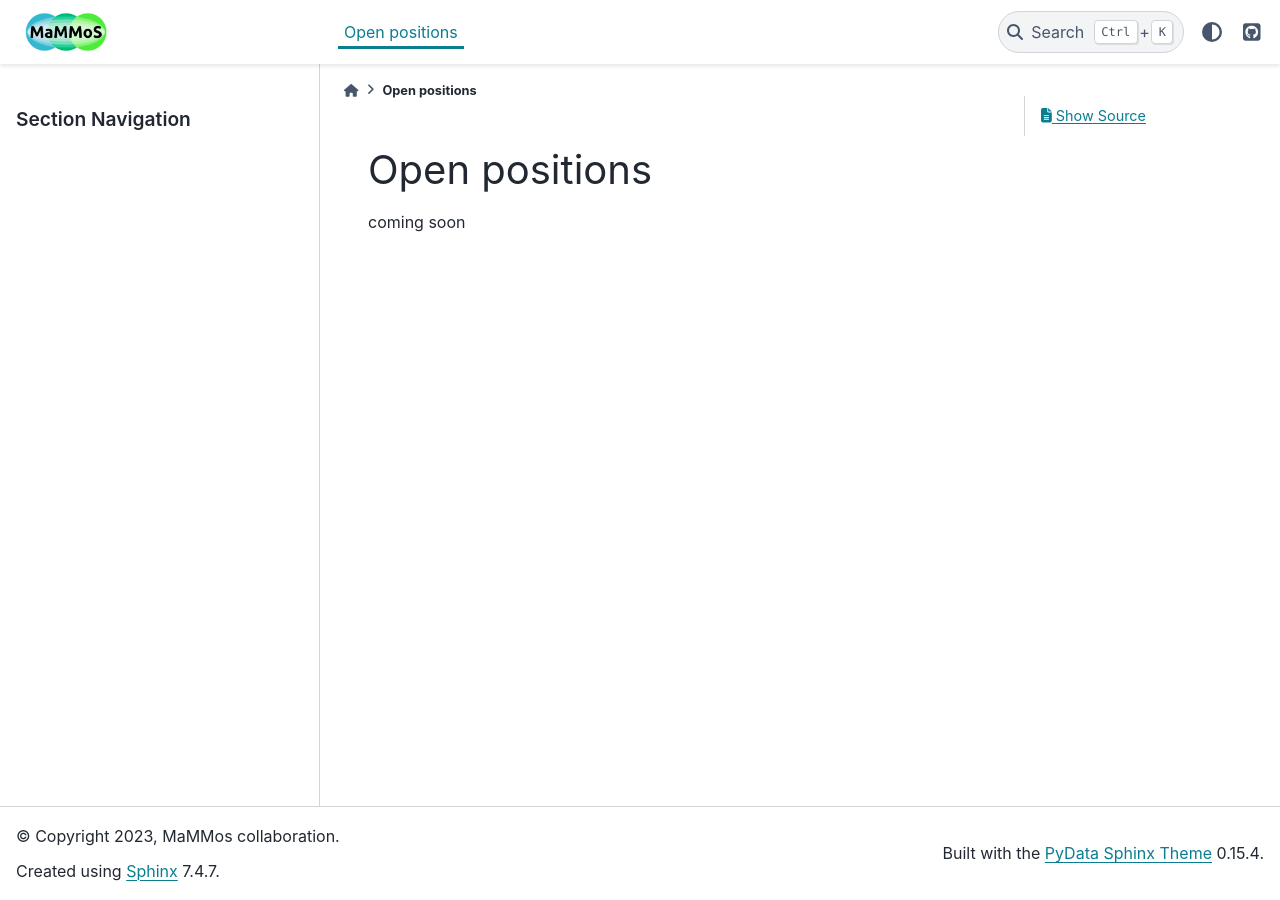
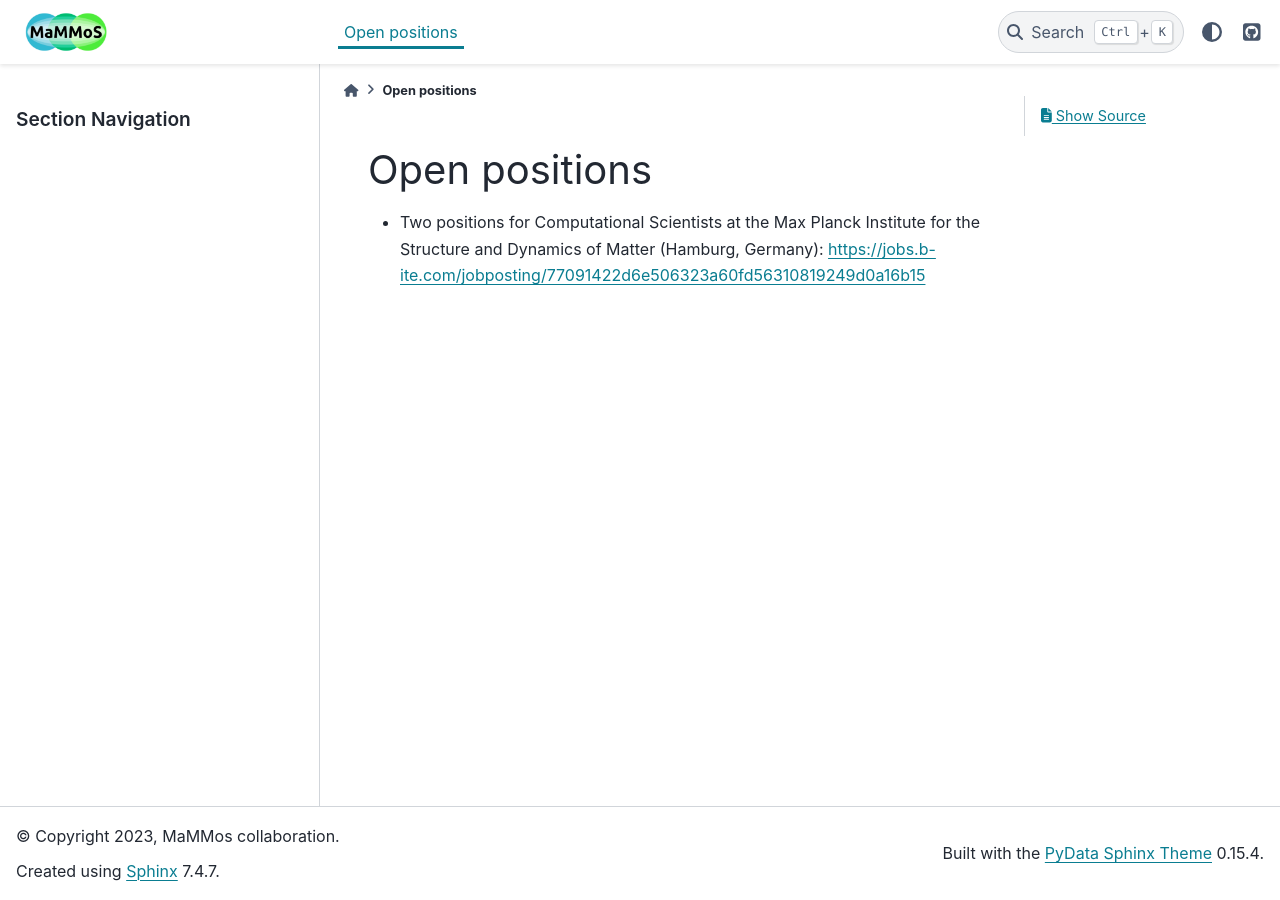
Before and after one commit to MaMMoS-project/MaMMos-project.github.io, a Sphinx documentation site: the page built from source/open-positions.rst, in a window 1280 px wide. Built offline with Sphinx 7.4.7 and the PyData theme 0.15.4, drawn with Linux system fonts in a browser that asks for light colours.

Commit message:
Add job advert

```diff
--- a/source/open-positions.rst
+++ b/source/open-positions.rst
@@ -1,4 +1,4 @@
 Open positions
 ==============
 
-coming soon
+- Two positions for Computational Scientists at the Max Planck Institute for the Structure and Dynamics of Matter (Hamburg, Germany): https://jobs.b-ite.com/jobposting/77091422d6e506323a60fd56310819249d0a16b15
```
